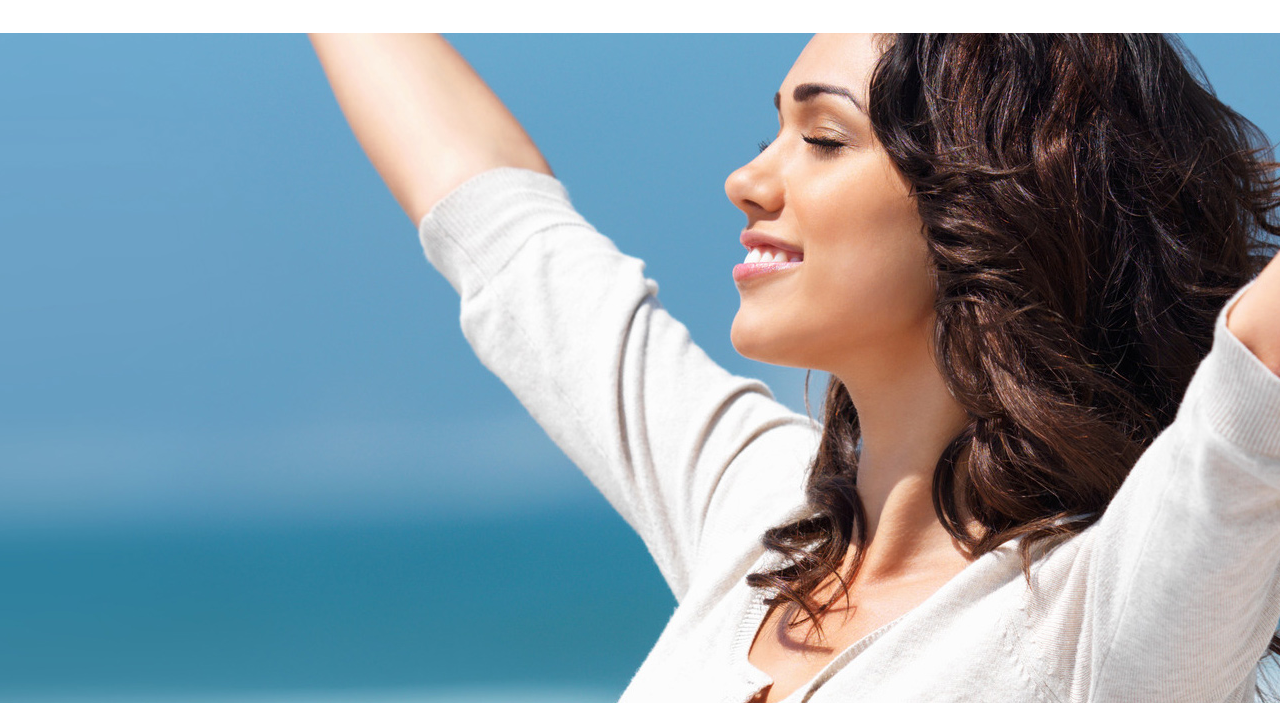
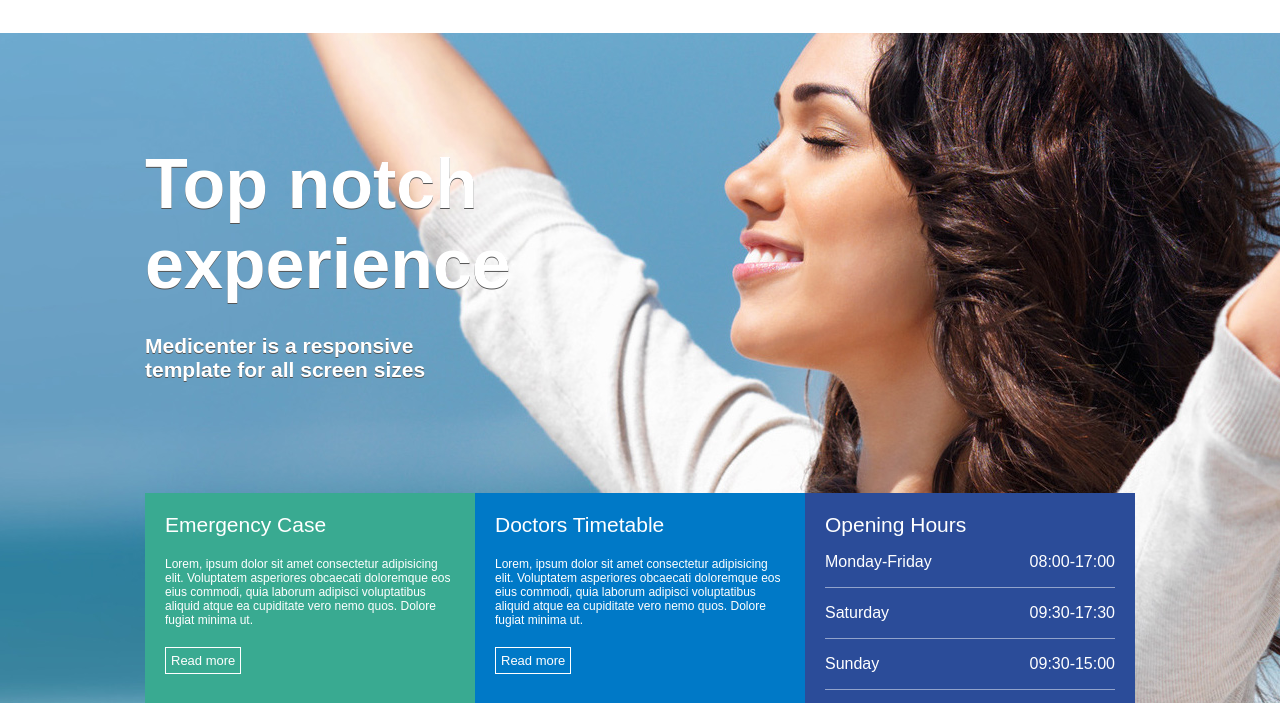
Before and after one commit to coutinhojessica/ProjetosEstudos, a plain HTML site: page HtmlCss/mediCenter/index.html in a window 1280 px wide. Shown: the part 87-800 px from the top of the page. Drawn offline with Linux system fonts and the light colour scheme.

Commit message:
Concluído a terceira parte do projeto de estudos MediCenter.

```diff
--- a/HtmlCss/mediCenter/assets/css/style.css
+++ b/HtmlCss/mediCenter/assets/css/style.css
@@ -1,3 +1,7 @@
+* {
+    font-family: Arial, Helvetica, sans-serif;
+}
+
 body {
     margin: 0px;
     padding: 0px;
@@ -61,4 +65,87 @@ nav a:hover {
     background-position: center;
     background-size: cover;
     height: 670px;
+    display: flex;
+    justify-content: center;
 }
+
+.column {
+    flex-direction: column;
+}
+
+.banner-headLine {
+    flex: 1;
+    display: flex;
+    flex-direction: column;
+    justify-content: center;
+}
+
+.banner-headLine h1 {
+    color: #fff;
+    font-size: 70px;
+    text-shadow: 0px 1px 0px #555;
+    margin: 0;
+    padding: 0;
+    max-width: 350px;
+}
+
+.banner-headLine h2 {
+    color: #fff;
+    font-size: 21px;
+    text-shadow: 0px 1px 0px #555;
+    margin: 0;
+    padding: 0;
+    max-width: 350px;
+    margin-top: 30px;
+}
+
+.banner-options {
+    height: 210px;
+    display: flex;
+}
+
+.banner1,
+.banner2,
+.banner3 {
+    flex: 1;
+    color: #fff;
+    padding: 20px;
+}
+
+.banner1 {
+    background-color: #39aa91;
+}
+
+.banner2 {
+    background-color: #0079c7;
+}
+
+.banner3 {
+    background-color: #2b4c99;
+}
+
+.banner-title {
+    font-size: 21px;
+}
+
+.banner-desc {
+    font-size: 12px;
+    margin: 20px 0px;
+}
+
+.banner-options a {
+    display: inline-block;
+    border:  1px solid #fff;
+    padding: 5px;
+    color: #fff;
+    text-decoration: none;
+    font-size: 13px;
+}
+
+.banner-atendimento {
+    font-size: 14gipx;
+    display: flex;
+    flex-direction: row;
+    justify-content: space-between;
+    border-bottom: 0.5px solid rgba(255, 255, 255, 0.486);
+}
--- a/HtmlCss/mediCenter/index.html
+++ b/HtmlCss/mediCenter/index.html
@@ -28,7 +28,43 @@
         </div>
     </header>
     <section id="banner">
-
+        <div class="conteiner column">
+            <div class="banner-headLine">
+                <h1>Top notch experience</h1>
+                <h2>Medicenter is a responsive template for all screen sizes</h2>
+            </div>
+            <div class="banner-options">
+                <div class="banner1">
+                    <div class="banner-title">Emergency Case</div>
+                    <div class="banner-desc">
+                        Lorem, ipsum dolor sit amet consectetur adipisicing elit. Voluptatem asperiores obcaecati doloremque eos eius commodi, quia laborum adipisci voluptatibus aliquid atque ea cupiditate vero nemo quos. Dolore fugiat minima ut.
+                    </div>
+                    <a href="">Read more</a>
+                </div>
+                <div class="banner2">
+                    <div class="banner-title">Doctors Timetable</div>
+                    <div class="banner-desc">
+                        Lorem, ipsum dolor sit amet consectetur adipisicing elit. Voluptatem asperiores obcaecati doloremque eos eius commodi, quia laborum adipisci voluptatibus aliquid atque ea cupiditate vero nemo quos. Dolore fugiat minima ut.
+                    </div>
+                    <a href="">Read more</a>
+                </div>
+                <div class="banner3">
+                    <div class="banner-title">Opening Hours</div>
+                    <div class="banner-atendimento">
+                        <p class="week">Monday-Friday</p>
+                        <p class="hours">08:00-17:00</p>
+                    </div>
+                    <div class="banner-atendimento">
+                        <p class="week">Saturday</p>
+                        <p class="hours">09:30-17:30</p>
+                    </div>
+                    <div class="banner-atendimento">
+                        <p class="week">Sunday</p>
+                        <p class="hours">09:30-15:00</p>
+                    </div>
+                </div>
+            </div>
+        </div>
     </section>
 
     <script src="assets/js/script.js"></script>
```
